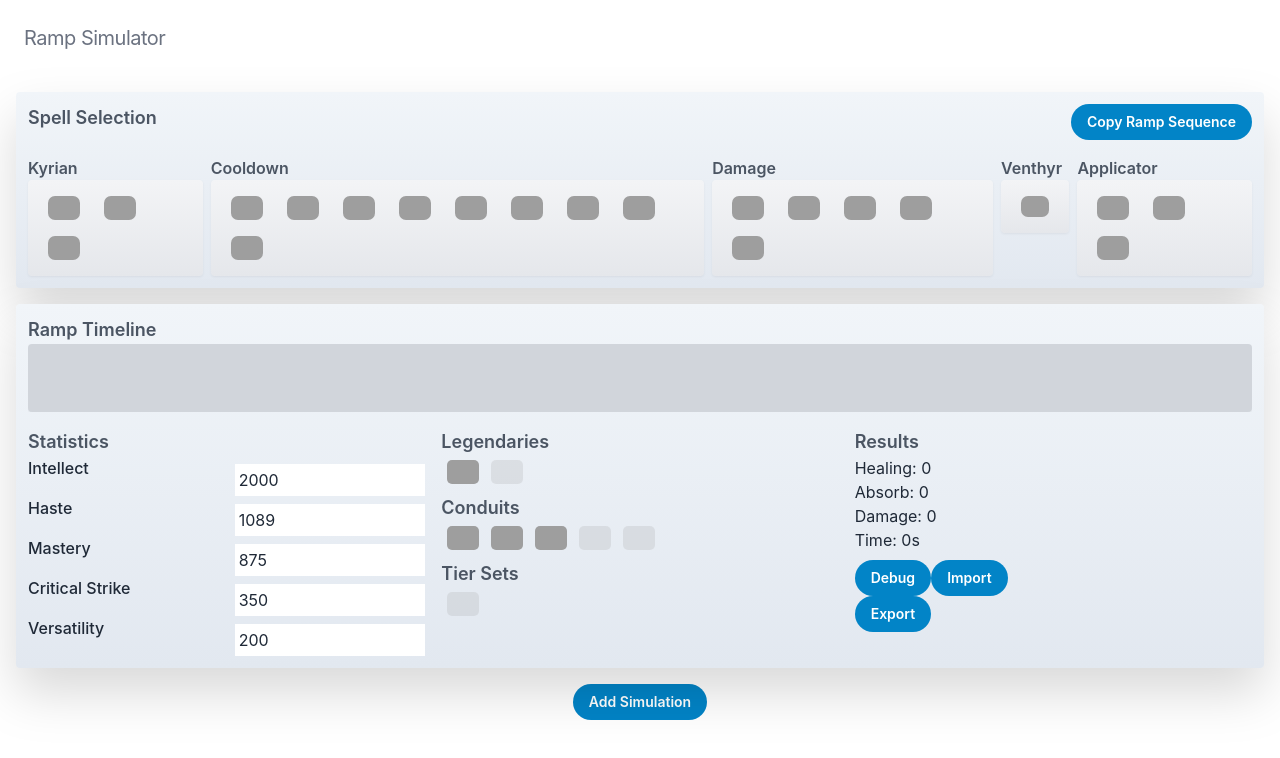
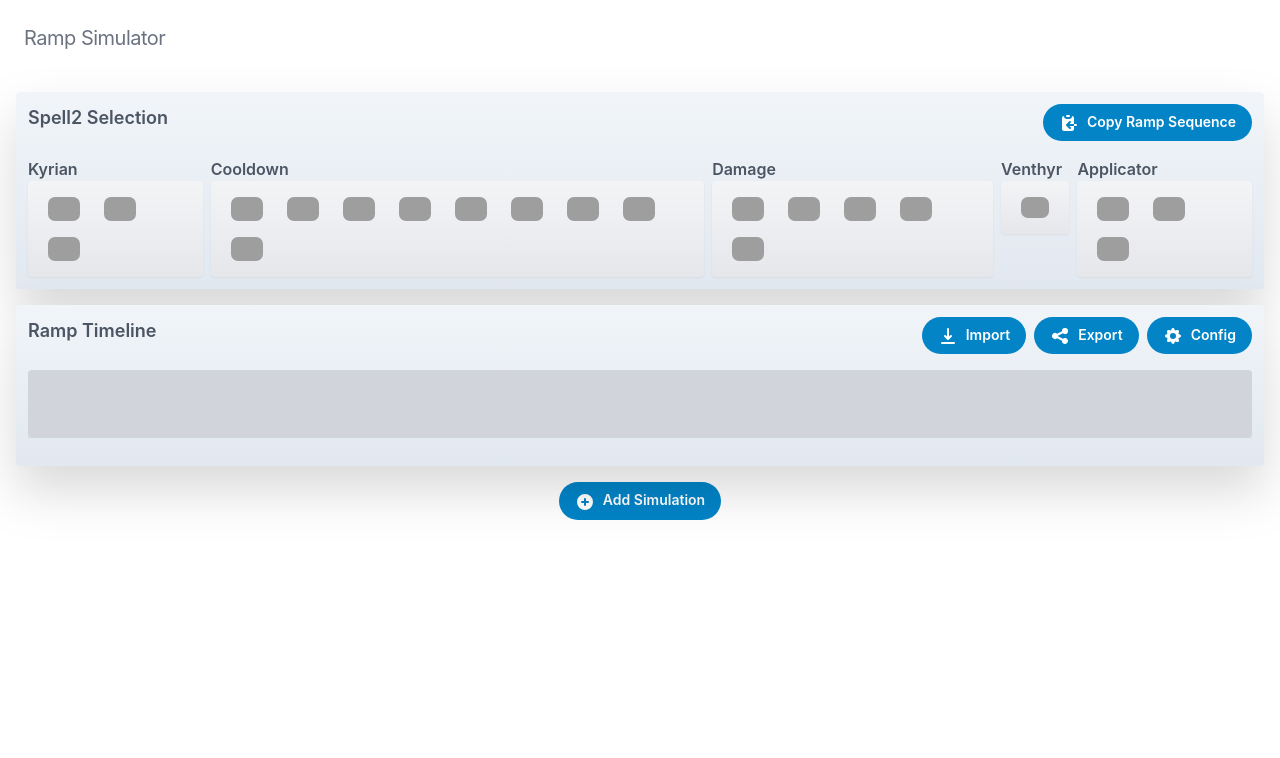
Before and after one commit to rp4rk/ramp-simulator, a React (Create React App) app: page / in a window 1280 px wide. Shown: the top 758 px of the page. Built offline with nearby package versions, Linux system fonts and the light colour scheme; grey boxes are pictures that could not be loaded; a web font is replaced by a local one.

Commit message:
Some UI tidyup, consistent button component

```diff
--- a/package.json
+++ b/package.json
@@ -3,6 +3,7 @@
   "version": "0.1.0",
   "private": true,
   "dependencies": {
+    "@heroicons/react": "^1.0.5",
     "@testing-library/jest-dom": "^5.11.4",
     "@testing-library/react": "^12.1.2",
     "@testing-library/user-event": "^13.5.0",
--- a/src/App.tsx
+++ b/src/App.tsx
@@ -4,6 +4,7 @@ import { SimOrchestrator } from "components/SimOrchestrator";
 import { Card } from "components/Card";
 import { SpellSelection } from "components/SpellSelection";
 import Header from "components/Header";
+import { Button } from "components/Button";
 
 function App() {
   const [sims, setSims] = useState(0);
@@ -21,12 +22,9 @@ function App() {
           <SimOrchestrator />
         </Card>
       ))}
-      <button
-        className="block mx-auto text-sm text-white font-semibold py-2 px-4 bg-sky-600 hover:bg-sky-700 rounded-full"
-        onClick={() => setSims(sims + 1)}
-      >
+      <Button className="mx-auto block" outline icon="PlusCircleIcon" onClick={() => setSims(sims + 1)}>
         Add Simulation
-      </button>
+      </Button>
     </>
   );
 }
--- /dev/null
+++ b/src/components/Button/index.tsx
@@ -0,0 +1,39 @@
+import { FC, MouseEventHandler } from "react";
+import * as HeroIconsSolid from "@heroicons/react/solid";
+import * as HeroIconsOutline from "@heroicons/react/solid";
+
+interface ButtonProps {
+  className?: string;
+  onClick?: MouseEventHandler<HTMLButtonElement>;
+  outline?: boolean;
+  icon?: keyof typeof HeroIconsSolid;
+}
+
+interface ButtonPropsSolid extends ButtonProps {
+  outline: false;
+  icon: keyof typeof HeroIconsSolid;
+}
+
+interface ButtonPropsOutline extends ButtonProps {
+  outline: true;
+  icon: keyof typeof HeroIconsOutline;
+}
+
+type ButtonPropTypes = ButtonProps | ButtonPropsSolid | ButtonPropsOutline;
+
+export const Button: FC<ButtonPropTypes> = (props) => {
+  const Icon =
+    props.icon && props.outline === true ? HeroIconsOutline[props.icon] : props.icon && HeroIconsSolid[props.icon];
+
+  return (
+    <button
+      className={"text-sm text-white font-semibold py-2 px-4 bg-sky-600 hover:bg-sky-700 rounded-full ".concat(
+        props.className || ""
+      )}
+      onClick={props.onClick}
+    >
+      {Icon && <Icon className="w-5 h-5 text-white inline-block align-middle mr-2" />}
+      {props.children}
+    </button>
+  );
+};
--- a/src/components/SimOrchestrator/index.tsx
+++ b/src/components/SimOrchestrator/index.tsx
@@ -6,6 +6,8 @@ import { ItemSelector } from "components/ItemSelector";
 import { Item, SimState, Spell } from "lib/types";
 import { createInitialState, QuickSim } from "lib/spellQueue";
 import { createPlayer, Spells } from "lib";
+import { Button } from "components/Button";
+import CopyToClipboard from "react-copy-to-clipboard";
 
 export interface UniqueSpell extends Spell {
   identifier: number;
@@ -23,9 +25,16 @@ function createSimConfig(spells: UniqueSpell[]): SimConfigObject {
   };
 }
 
+function serializeSimConfig(config?: SimConfigObject): string {
+  if (!config) return "{}";
+
+  return JSON.stringify(config);
+}
+
 export type SpellDictionary = { [key: string]: Spell };
 
 export const SimOrchestrator = function SimOrchestrator() {
+  const [showConfiguration, setShowConfiguration] = useState<boolean>(false);
   const [spells, setSpells] = useState<UniqueSpell[]>([]);
   const [items, setItems] = useState<Item[]>([]);
   const [stats, setStats] = useState<CharacterStats>(initialState);
@@ -55,9 +64,26 @@ export const SimOrchestrator = function SimOrchestrator() {
     [setSpells]
   );
 
+  /**
+   * Import config callback
+   */
+  const importConfig = useCallback(async () => {
+    const jsonConfigString = window.prompt("Paste a config");
+    if (!jsonConfigString) return;
+
+    try {
+      const config = JSON.parse(jsonConfigString);
+      if (!isSimConfigObject(config)) throw new Error("Bad input");
+
+      setSimulation(config);
+    } catch (e) {
+      console.log(e);
+      console.error("bad paste lol");
+    }
+  }, [setSimulation]);
+
   useEffect(() => {
     if (spells.length === 0) return;
-
     const player = createPlayer(stats.intellect, stats.haste, stats.mastery, stats.crit, stats.vers);
 
     const simResult = QuickSim(createInitialState(player), spells, items);
@@ -66,14 +92,33 @@ export const SimOrchestrator = function SimOrchestrator() {
   }, [spells, stats, items]);
 
   return (
-    <div className="sm:grid sm:grid-cols-3 sm:gap-4">
-      <div className="sm:col-span-full">
-        <h4 className="text-lg text-gray-600 font-semibold">Ramp Timeline</h4>
+    <div>
+      <div className="mb-4">
+        <div className="flex justify-between mb-4">
+          <h4 className="text-lg text-gray-600 font-semibold mb-2">Ramp Timeline</h4>
+          <div className="space-x-2">
+            <Button outline icon="DownloadIcon" onClick={importConfig}>
+              Import
+            </Button>
+            <CopyToClipboard text={serializeSimConfig(createSimConfig(spells))}>
+              <Button outline icon="ShareIcon">
+                Export
+              </Button>
+            </CopyToClipboard>
+            <Button onClick={() => setShowConfiguration(!showConfiguration)} outline icon="CogIcon">
+              Config
+            </Button>
+          </div>
+        </div>
         <Timeline setSpells={setSpells} spells={spells} />
       </div>
-      <Stats onChange={setStats} />
-      <ItemSelector onChange={setItems} />
-      <SimResults simState={simResult} setSimConfig={setSimulation} simConfig={createSimConfig(spells)} />
+      {showConfiguration && (
+        <div className="grid grid-cols-3 gap-4">
+          <Stats onChange={setStats} />
+          <ItemSelector onChange={setItems} />
+          <SimResults simState={simResult} />
+        </div>
+      )}
     </div>
   );
 };
--- a/src/components/SimResults/index.tsx
+++ b/src/components/SimResults/index.tsx
@@ -1,65 +1,29 @@
-import { CopyToClipboard } from "react-copy-to-clipboard";
-import { isSimConfigObject, SimConfigObject } from "components/SimOrchestrator";
 import { SimState } from "lib/types";
-import { useCallback } from "react";
 
 type SimResultsProps = {
   simState?: SimState;
-  setSimConfig: (arg0: SimConfigObject) => void;
-  simConfig: SimConfigObject;
 };
 
-function serializeSimConfig(config?: SimConfigObject): string {
-  if (!config) return "{}";
-
-  return JSON.stringify(config);
-}
-
-export const SimResults = function SimResults({ simState, setSimConfig, simConfig }: SimResultsProps) {
-  /**
-   * Import config callback
-   */
-  const importConfig = useCallback(async () => {
-    const jsonConfigString = window.prompt("Paste a config");
-    if (!jsonConfigString) return;
-
-    try {
-      const config = JSON.parse(jsonConfigString);
-      if (!isSimConfigObject(config)) throw new Error("Bad input");
-
-      setSimConfig(config);
-    } catch (e) {
-      console.log(e);
-      console.error("bad paste lol");
-    }
-  }, [setSimConfig]);
-
+export const SimResults = function SimResults({ simState }: SimResultsProps) {
   return (
     <div className="text-gray-800">
       <h4 className="text-lg text-gray-600 font-semibold">Results</h4>
-      <div>Healing: {Math.round(simState?.healing || 0)}</div>
-      <div>Absorb: {Math.round(simState?.absorb || 0)}</div>
-      <div>Damage: {Math.round(simState?.damage || 0)}</div>
-      <div>Time: {Math.round((simState?.time || 0) / 1) / 1000}s</div>
-      <div className="mt-2">
-        <button
-          className="text-sm text-white font-semibold py-2 px-4 bg-sky-600 hover:bg-sky-700 rounded-full"
-          onClick={() => console.log(simState)}
-        >
-          Debug
-        </button>
-        <button
-          className="text-sm text-white font-semibold py-2 px-4 bg-sky-600 hover:bg-sky-700 rounded-full"
-          onClick={importConfig}
-        >
-          Import
-        </button>
+      <div>
+        <span className="text-md font-semibold text-gray-600">Healing: </span>
+        {Math.round(simState?.healing || 0)}
       </div>
-      <CopyToClipboard text={serializeSimConfig(simConfig)}>
-        <button className="text-sm text-white font-semibold py-2 px-4 bg-sky-600 hover:bg-sky-700 rounded-full">
-          Export
-        </button>
-      </CopyToClipboard>
+      <div>
+        <span className="text-md font-semibold text-gray-600">Absorbs: </span>
+        {Math.round(simState?.absorb || 0)}
+      </div>
+      <div>
+        <span className="text-md font-semibold text-gray-600">Damage: </span>
+        {Math.round(simState?.damage || 0)}
+      </div>
+      <div>
+        <span className="text-md font-semibold text-gray-600">Duration: </span>
+        {Math.round((simState?.time || 0) / 1) / 1000}s
+      </div>
     </div>
   );
 };
--- a/src/components/SpellSelection/index.tsx
+++ b/src/components/SpellSelection/index.tsx
@@ -2,6 +2,7 @@ import CopyToClipboard from "react-copy-to-clipboard";
 import { DragSpell } from "components/Spell";
 import { Spells } from "lib";
 import { Spell as SpellType, SpellCategory } from "lib/types";
+import { Button } from "components/Button";
 
 const RAMP_SEQUENCE = JSON.stringify({
   spellNames: [
@@ -44,11 +45,11 @@ export const SpellSelection = function () {
   return (
     <>
       <div className="flex justify-between mb-4">
-        <h4 className="text-lg text-gray-600 font-semibold">Spell Selection</h4>
+        <h4 className="text-lg text-gray-600 font-semibold">Spell2 Selection</h4>
         <CopyToClipboard text={RAMP_SEQUENCE}>
-          <button className="text-sm text-white font-semibold py-2 px-4 bg-sky-600 hover:bg-sky-700 rounded-full">
-            Copy Ramp Sequence
-          </button>
+          <Button icon="ClipboardCopyIcon">Copy Ramp Sequence</Button>
+          {/* <button className="text-sm text-white font-semibold py-2 px-4 bg-sky-600 hover:bg-sky-700 rounded-full">
+          </button> */}
         </CopyToClipboard>
       </div>
       <div className="flex justify-center space-x-2 ">
```
Also changed, not shown: src/lib/mechanics.ts (+6 -25 lines), 1 other file (tests, documents, lock files or other folders).
